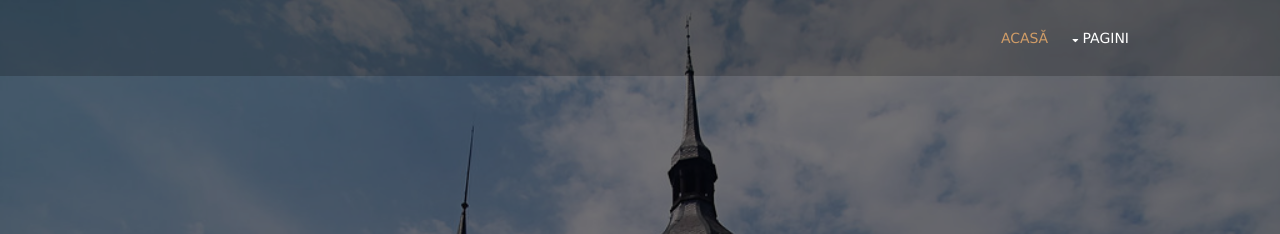
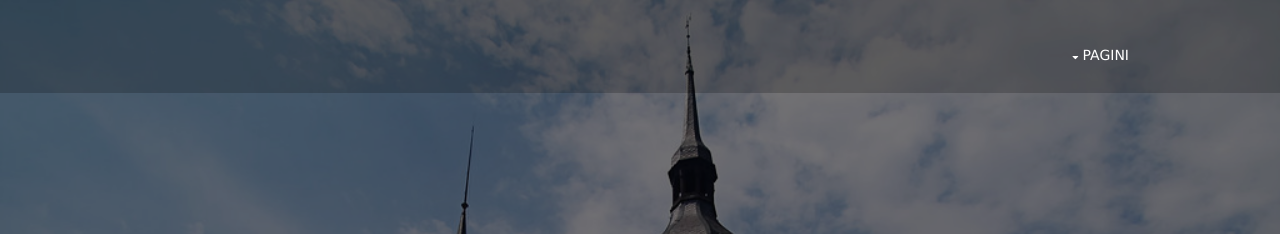
Before and after one commit to Angelo42/test, a plain HTML site: page index.html in a window 1280 px wide. Shown: the top 234 px of the page. Drawn offline with Linux system fonts and the light colour scheme.

Commit message:
Update index.html

```diff
--- a/index.html
+++ b/index.html
@@ -14,7 +14,7 @@
       <!-- ################################################################################################ -->
       <nav id="mainav" class="fl_right">
         <ul class="clear">
-          <li class="active"><a href="index.html">Acasă</a></li>
+          <li class="active"><a href="index.html"></a></li>
           <li><a class="drop" href="#">Pagini</a>
             <ul>
               <li><a href="gallery.html">Galerie</a></li>
```
